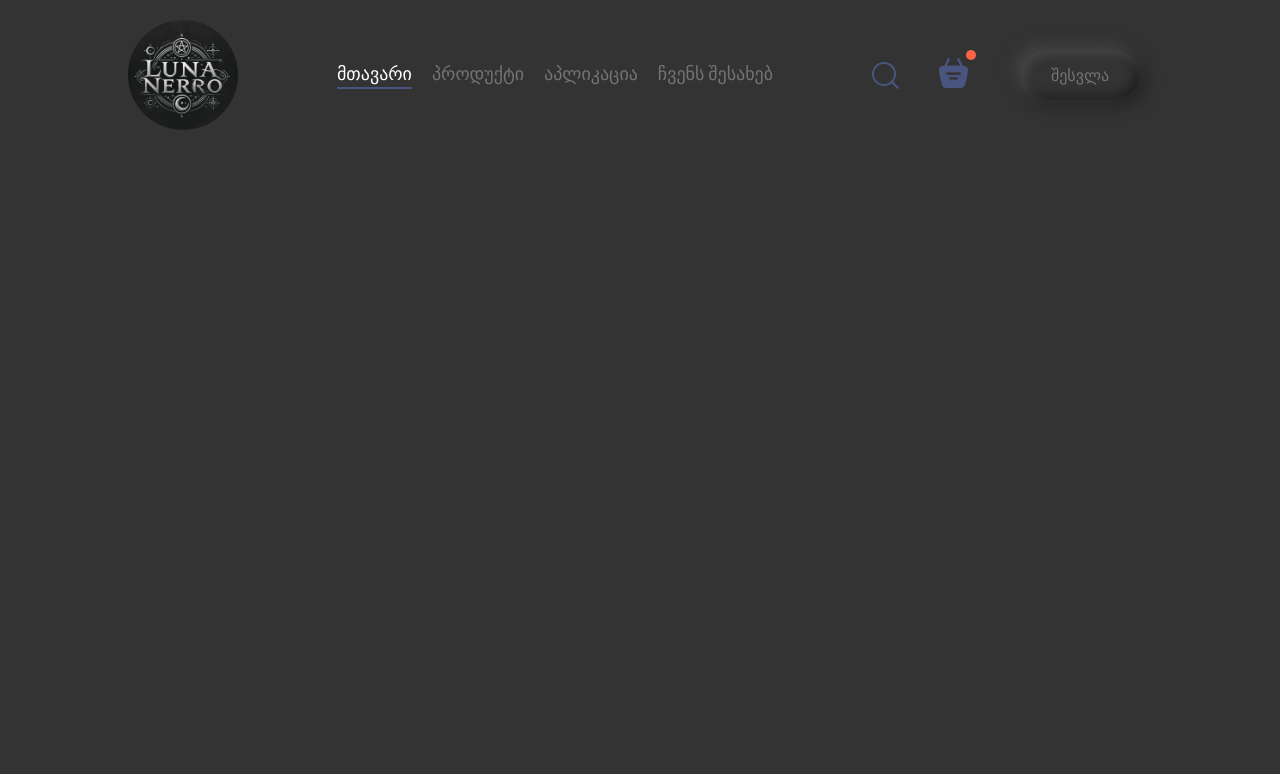
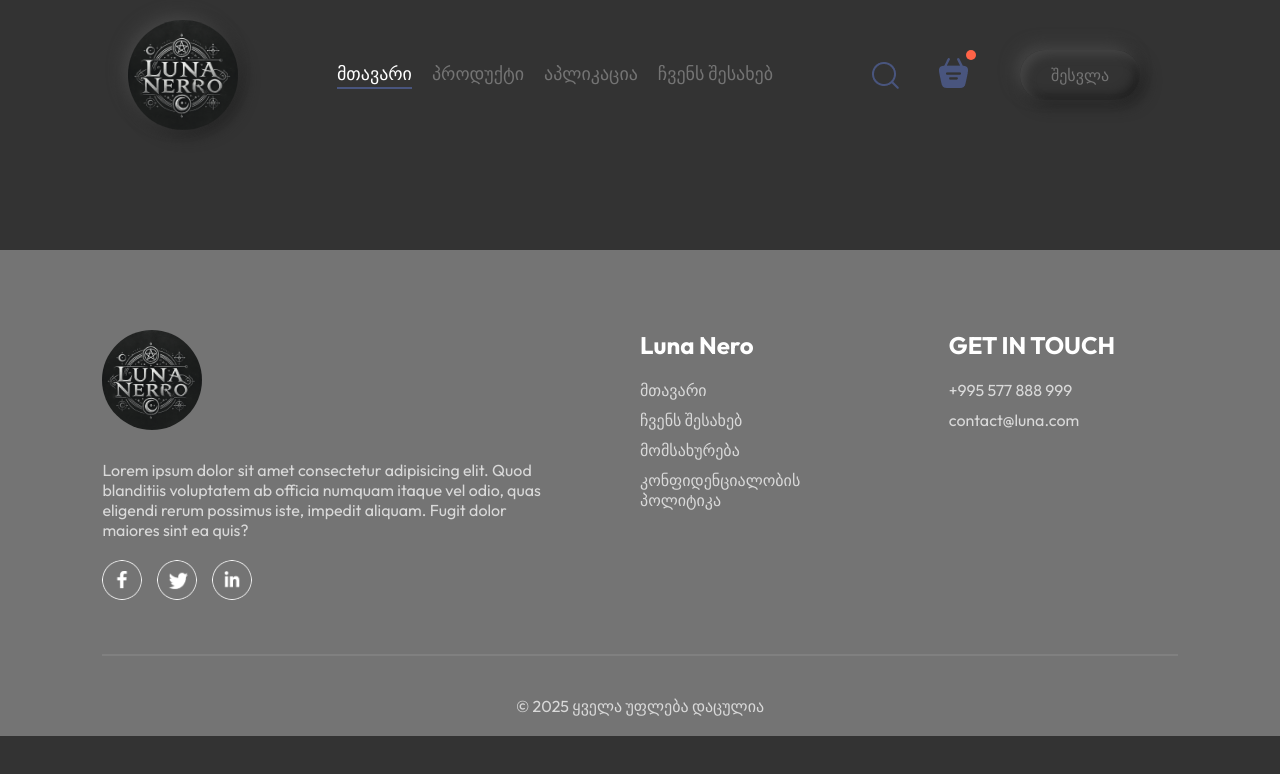
Before and after one commit to imedula/luna-nero, a React (Vite) app in the folder frontend/: page /luna-nero/order in a window 1280 px wide. Shown: the top 774 px of the page. Built offline with nearby package versions, Linux system fonts and the light colour scheme.

Commit message:
update page

```diff
--- a/frontend/src/App.jsx
+++ b/frontend/src/App.jsx
@@ -4,17 +4,21 @@
 import Home from './pages/Home/Home'
 import Cart from './pages/Cart/Cart'
 import PlaceOrder from './pages/PlaceOrder/PlaceOrder'
+import Footer from './components/Footer/Footer'
 
 const App = () => {
   return (
-    <div className='app'>
-      <Navbar />
-      <Routes>
-        < Route path='/' element={<Home/>} />
-        < Route path='/cart' element={<Cart/>} />
-        < Route path='/order' element={<PlaceOrder/>} />
-      </Routes>
-    </div>
+    <>
+      <div className='app'>
+        <Navbar />
+        <Routes>
+          < Route path='/' element={<Home />} />
+          < Route path='/cart' element={<Cart />} />
+          < Route path='/order' element={<PlaceOrder />} />
+        </Routes>
+      </div>
+      <Footer />
+    </>
   )
 }
 
--- /dev/null
+++ b/frontend/src/components/Footer/Footer.css
@@ -0,0 +1,48 @@
+.footer-content-left img {
+    width: 100px;
+    height: auto;
+    margin-bottom: 10px;
+    border-radius: 50%;
+}
+.footer {
+    color: #d9d9d9;
+    background-color: var(--color-text);
+    display: flex;
+    flex-direction: column;
+    align-items: center;
+    gap: 20px;
+    padding: 20px 8vw;
+    padding-top: 80px;
+    margin-top: 100px;
+}
+.footer-content {
+    width: 100%;
+    display: grid;
+    grid-template-columns: 2fr 1fr 1fr;
+    gap: 80px;
+}
+.footer-content-left, .footer-content-right, .footer-content-center {
+    display: flex;
+    flex-direction: column;
+    align-items: start;
+    gap: 20px;
+}
+.footer-content-left li, .footer-content-right li, .footer-content-center li {
+    list-style: none;
+    margin-bottom: 10px;
+    cursor: pointer;
+}
+.footer-content-right h2, .footer-content-center h2 {
+    color: white;
+}
+.footer-social-icons img {
+    width: 40px;
+    margin-right: 15px;
+}
+.footer hr {
+    width: 100%;
+    height: 2px;
+    margin: 20px 0px;
+    background-color: grey;
+    border: none;
+}
--- /dev/null
+++ b/frontend/src/components/Footer/Footer.jsx
@@ -0,0 +1,41 @@
+import React from 'react'
+import './Footer.css'
+import { assets } from '../../assets/assets'
+
+const Footer = () => {
+  return (
+    <div className='footer' id='footer'>
+      <div className="footer-content">
+        <div className="footer-content-left">
+            <img src={assets.logo} alt="" />
+            <p>Lorem ipsum dolor sit amet consectetur adipisicing elit. Quod blanditiis voluptatem ab officia numquam itaque vel odio, quas eligendi rerum possimus iste, impedit aliquam. Fugit dolor maiores sint ea quis?</p>
+            <div className="footer-social-icons">
+                <img src={assets.facebook_icon} alt="" />
+                <img src={assets.twitter_icon} alt="" />
+                <img src={assets.linkedin_icon} alt="" />
+            </div>
+        </div>
+        <div className="footer-content-center">
+            <h2>Luna Nero</h2>
+            <ul>
+                <li>მთავარი</li>
+                <li>ჩვენს შესახებ</li>
+                <li>მომსახურება</li>
+                <li>კონფიდენციალობის პოლიტიკა</li>
+            </ul>
+        </div>
+        <div className="footer-content-right">
+            <h2>GET IN TOUCH</h2>
+            <ul>
+                <li>+995 577 888 999</li>
+                <li>contact@luna.com</li>
+            </ul>
+        </div>
+      </div>
+      <hr/>
+      <p className="footer-copyright">© 2025 ყველა უფლება დაცულია</p>
+    </div>
+  )
+}
+
+export default Footer
--- a/frontend/src/components/Header/Header.css
+++ b/frontend/src/components/Header/Header.css
@@ -16,7 +16,7 @@
     max-width: 50%;
     bottom: 10%;
     left: 10vw;
-    animation: fadeIn 8s;
+    animation: fadeIn 1s;
 }
 .header-contents h2 {
     font-weight: 500;
--- a/frontend/src/components/ItemDisplay/ItemDisplay.css
+++ b/frontend/src/components/ItemDisplay/ItemDisplay.css
@@ -17,5 +17,6 @@
     max-height: 120px;  /* Limits the height */
     object-fit: cover;  /* Ensures the image maintains aspect ratio */
 }
+
 /*1:19*/
 /* https://www.youtube.com/watch?v=DBMPXJJfQEA&t=4543s */
--- a/frontend/src/components/ItemDisplay/ItemDisplay.jsx
+++ b/frontend/src/components/ItemDisplay/ItemDisplay.jsx
@@ -9,10 +9,12 @@
 
   return (
     <div className='item-display' id='item-display'>
-      <h2>თქვენთვის საინტერესო ნივთები</h2>
+      <h2>ჩვენთან ნახავთ... </h2>
       <div className="item-display-list">
         {items_list.map((item,index)=>{
-          return <ItemItem key={index} id={item._id} name={item.name} description={item.description} price={item.price} image={item.image} />
+          if (category==="All" || category===item.category) {
+             return <ItemItem key={index} id={item._id} name={item.name} description={item.description} price={item.price} image={item.image} />
+            }
         })}
       </div>
     </div>
--- a/frontend/src/components/ItemItem/ItemItem.css
+++ b/frontend/src/components/ItemItem/ItemItem.css
@@ -1,15 +1,3 @@
-.item-item {
-    width: 100%;
-    margin: auto;
-    border-radius: 15px;
-    box-shadow: 0px 0px  10px #00000015;
-    transition: 0.3s;
-    animation: fadeIn 1s;
-}
-.item-item-image {
-    width: 100%;
-    border-radius: 15px 15px 0px 0px;
-}
 .item-rating {
     display: flex;
     gap: 5px;
@@ -17,7 +5,7 @@
   }
 
   .star {
-    font-size: 20px;
+    font-size: 15px;
     color: lightgray;
     transition: color 0.2s;
   }
@@ -30,3 +18,66 @@
   .star:hover ~ .star {
     color: gold;
   }
+  .item-item {
+    width: 100%;
+    margin: auto;
+    border-radius: 15px;
+    box-shadow: 0px 0px  10px #00000015;
+    transition: 0.3s;
+    animation: fadeIn 1s;
+}
+.item-item-image {
+    width: 100%;
+    border-radius: 15px 15px 0px 0px;
+}
+.item-item-info {
+    padding: 20px;
+}
+.item-item-name-rating {
+    align-items: center;
+    margin-bottom: 10px;
+    display: contents;
+    /* display: flex;
+    justify-content: space-between;
+    align-items: center;
+    margin-bottom: 10px; */
+}
+.item-item-name-rating p {
+    font-size: 20px;
+    font-weight: 500;
+}
+.item-item-desc {
+    color: #767676;
+    font-size: 13px;
+}
+.item-item-price {
+    color: tomato;
+    font-size: 18px;
+    font-weight: 500;
+    margin: 10px 0px;
+}
+.item-item-img-container {
+    position: relative;
+}
+.item-item-img-container .add {
+    width: 30px;
+    position: absolute;
+    bottom: 15px;
+    right: 15px;
+    cursor: pointer;
+    border-radius: 50%;
+}
+.item-item-counter {
+    position: absolute;
+    bottom: 15px;
+    right: 15px;
+    display: flex;
+    align-items: center;
+    gap: 10px;
+    padding: 6px;
+    border-radius: 50px;
+    background-color: white;
+}
+.item-item-counter img {
+    width: 20px;
+}
--- a/frontend/src/components/ItemItem/ItemItem.jsx
+++ b/frontend/src/components/ItemItem/ItemItem.jsx
@@ -1,7 +1,13 @@
-import React, { useState } from 'react'
+import React, { useContext, useState } from 'react'
 import './ItemItem.css'
+import { assets } from '../../assets/assets'
+import { StoreContext } from '../../context/StoreContext'
 
 const ItemItem = ({id, name, price, description, image}) => {
+
+    const {cartItems,addToCart,removeFromCart} = useContext(StoreContext);
+
+
   const [rating, setRating] = useState(0)  // State to manage rating
 
   const handleRating = (rate) => {
@@ -12,6 +18,14 @@
     <div className='item-item'>
       <div className="item-item-img-container">
         <img className='item-item-image' src={image} alt="" />
+        {!cartItems[id]
+            ?<img className='add' onClick={()=>addToCart(id)} src={assets.add_icon_white} alt='' />
+            :<div className='item-item-counter'>
+                <img onClick={()=>removeFromCart(id)} src={assets.remove_icon_red} alt="" />
+                <p>{cartItems[id]}</p>
+                <img onClick={()=>addToCart(id)} src={assets.add_icon_green} alt="" />
+            </div>
+        }
       </div>
       <div className='item-item-info'>
         <div className="item-item-name-rating">
@@ -32,9 +46,10 @@
           </div>
         </div>
         <p className="item-item-desc">{description}</p>
-        <p className="item-item-price">₾{price}</p>
+        <p className="item-item-price">₾ {price}</p>
       </div>
     </div>
   )
 }
 export default ItemItem
+// 1:41
--- a/frontend/src/components/Navbar/Navbar.css
+++ b/frontend/src/components/Navbar/Navbar.css
@@ -7,6 +7,10 @@
 .navbar .logo {
     width: 110px;
     border-radius: 50%;
+  box-shadow: -5px -5px 15px #444, 5px 5px 15px #222, inset 5px 5px 10px #444,
+    inset -5px -5px 10px #222;
+  font-family: "Damion", cursive;
+  cursor: pointer;
 }
 .navbar-menu {
     display: flex;
--- a/frontend/src/context/StoreContext.jsx
+++ b/frontend/src/context/StoreContext.jsx
@@ -1,4 +1,4 @@
-import { createContext } from "react";
+import { createContext, useEffect, useState } from "react";
 import { items_list } from "../assets/assets";
 
 
@@ -6,10 +6,31 @@
 
  const StoreContextProvider = (props) => {
 
+    const [cartItems,setCartItems] = useState({});
 
+    const addToCart = (itemId) => {
+        if (!cartItems[itemId]) {
+            setCartItems((prev)=>({...prev,[itemId]:1}))
+        }
+        else {
+            setCartItems((prev)=>({...prev,[itemId]:prev[itemId]+1}))
+        }
+    }
+
+    const removeFromCart = (itemId) => {
+        setCartItems((prev)=>({...prev,[itemId]:prev[itemId]-1}))
+    }
+
+    useEffect(()=>{
+        console.log(cartItems);
+    },[cartItems])
 
     const ContextValue = {
-        items_list
+        items_list,
+        cartItems,
+        setCartItems,
+        addToCart,
+        removeFromCart
     }
 
     return (
```
Also changed, not shown: frontend/src/assets/assets.js (+65 -33 lines), frontend/src/components/Header/Header.jsx (+4 -4 lines).
